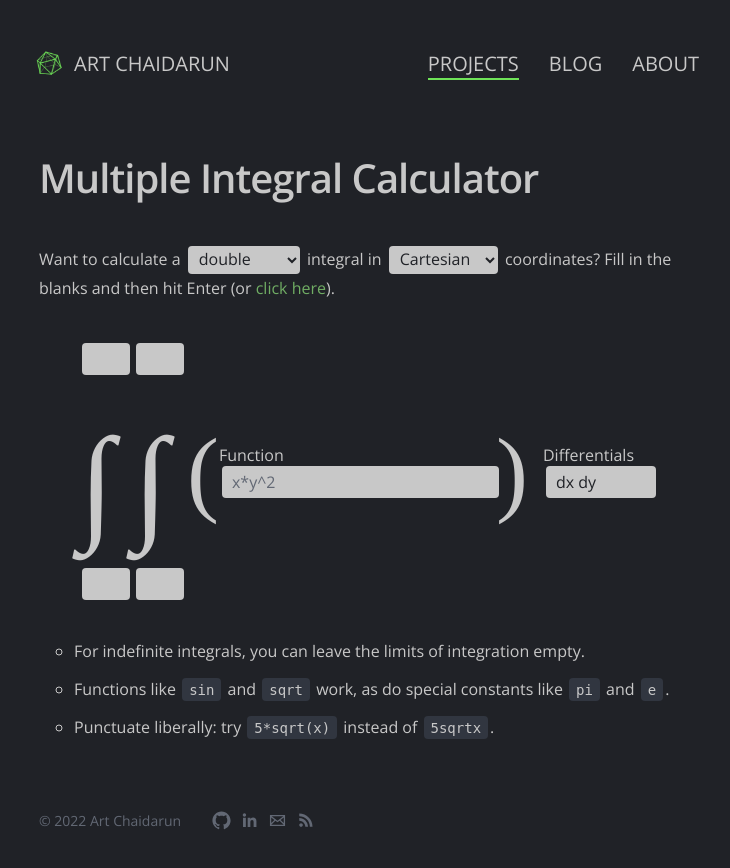
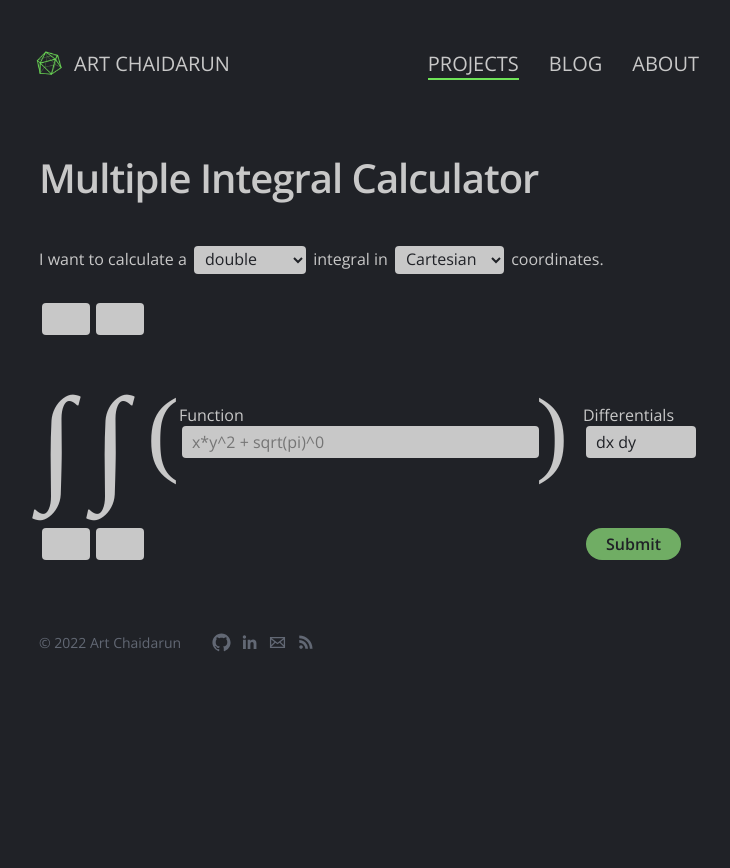
Before and after one commit to artnc/personal-website, a Jekyll site: the page built from src/projects/_posts/2011-10-30-integral.md, in a window 1280 px wide. Shown: the top 868 px of the page, without its empty margins (271-1001 px from the left). Built offline with Jekyll 4.4.1, drawn with Linux system fonts in a browser that asks for light colours; nearby versions of some CDN libraries.

Commit message:
Clean up /integral UI

```diff
--- a/src/css/main.scss
+++ b/src/css/main.scss
@@ -165,17 +165,11 @@
 
 // Placeholder
 
-::-webkit-input-placeholder {
-  color: $gray-light;
-}
-::-moz-placeholder {
-  color: $gray-light;
-}
-:-ms-input-placeholder {
-  color: $gray-light;
-}
+::-webkit-input-placeholder,
+::-moz-placeholder,
+:-ms-input-placeholder,
 :-moz-placeholder {
-  color: $gray-light;
+  color: $gray-darker;
 }
 
 // IDs
@@ -315,7 +309,11 @@
   }
 
   button {
+    background-color: $green-light;
+    border-radius: 999px;
     font-weight: 700;
+    padding-left: 20px;
+    padding-right: 20px;
   }
 
   select {
@@ -607,13 +605,13 @@
 }
 
 .integral-html .content {
-  table {
-    margin: 40px;
-  }
-
   td {
     padding: 0;
     vertical-align: middle;
+
+    &:last-child {
+      padding-left: 15px;
+    }
   }
 
   .int {
@@ -630,10 +628,6 @@
   #integrand,
   #integrand input {
     width: 100%;
-  }
-
-  #differentials {
-    padding-left: 15px;
   }
 }
 
--- a/src/projects/_posts/2011-10-30-integral.md
+++ b/src/projects/_posts/2011-10-30-integral.md
@@ -8,7 +8,7 @@
 
 <div id="calc">
   <p>
-    Want to calculate a <select id="order">
+    I want to calculate a <select id="order">
       <option value="1">single</option>
       <option value="2" selected="selected">double</option>
       <option value="3">triple</option>
@@ -18,7 +18,7 @@
       <option value="2">polar</option>
       <option value="3">cylindrical</option>
       <option value="4">spherical</option>
-    </select> coordinates? Fill in the blanks and then hit Enter (or <a href="javascript:;" id="integrate" _target="blank">click here</a>).
+    </select> coordinates.
   </p>
   <table class="borderless">
     <tr class="upper">
@@ -33,14 +33,11 @@
     </tr>
     <tr class="lower">
       <td>&nbsp;</td>
-      <td>&nbsp;</td>
+      <td>
+        <button id="integrate">Submit</button>
+      </td>
     </tr>
   </table>
-  <ul>
-    <li>For indefinite integrals, you can leave the limits of integration empty.</li>
-    <li>Functions like <code>sin</code> and <code>sqrt</code> work, as do special constants like <code>pi</code> and <code>e</code>.</li>
-    <li>Punctuate liberally: try <code>5*sqrt(x)</code> instead of <code>5sqrtx</code>.</li>
-  </ul>
 </div>
 
 <script>
```
Also changed, not shown: other parts of src/projects/_posts/2011-10-30-integral.md (+5 -9 lines).
